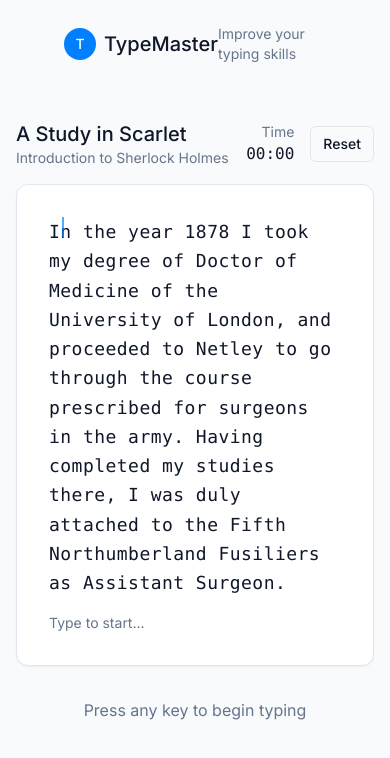
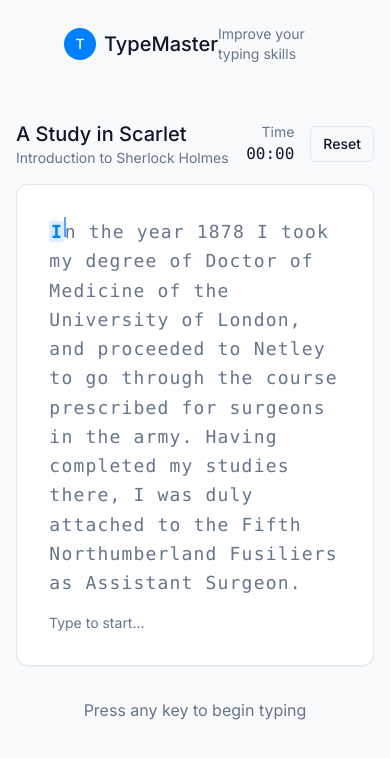
Before and after one commit to pzavar/sherlock-holmes-typing-game, a React (Vite) app: page / in a window 390 px wide. Both pictures are taken after a click on the element 195 px from the left and 303 px from the top of the page. Shown: the top 758 px of the page. Built offline with nearby package versions, Linux system fonts and the light colour scheme.

Commit message:
Improve typing interface aesthetics
Improve the visual appeal of the typing interface by enhancing the highlighting of the next letter to type and increasing responsiveness of the highlighting.

```diff
--- a/src/components/TypingInterface.tsx
+++ b/src/components/TypingInterface.tsx
@@ -33,6 +33,7 @@ const TypingInterface: React.FC<TypingInterfaceProps> = ({
   const [elapsedTime, setElapsedTime] = useState(0);
 
   const textContainerRef = useRef<HTMLDivElement>(null);
+  const currentLetterRef = useRef<HTMLSpanElement>(null);
   const timerRef = useRef<number | null>(null);
 
   // Listen for keyboard input
@@ -116,15 +117,12 @@ const TypingInterface: React.FC<TypingInterfaceProps> = ({
 
   // Scroll text into view as user types
   useEffect(() => {
-    if (textContainerRef.current) {
-      const elements = textContainerRef.current.querySelectorAll('span');
-      if (elements[currentIndex]) {
-        elements[currentIndex].scrollIntoView({
-          behavior: 'smooth',
-          block: 'center',
-          inline: 'center'
-        });
-      }
+    if (currentLetterRef.current) {
+      currentLetterRef.current.scrollIntoView({
+        behavior: 'smooth',
+        block: 'center',
+        inline: 'center'
+      });
     }
   }, [currentIndex]);
 
@@ -210,14 +208,21 @@ const TypingInterface: React.FC<TypingInterfaceProps> = ({
       >
         <div
           ref={textContainerRef}
-          className="typing-text relative min-h-36 mb-4 overflow-hidden"
+          className="typing-text relative min-h-36 mb-4 overflow-hidden leading-relaxed"
         >
           {challenge.text.split('').map((char, index) => {
             const status = getLetterStatus(index);
             return (
               <span
                 key={index}
-                className={`letter-${status}`}
+                ref={status === 'current' ? currentLetterRef : null}
+                className={cn(
+                  "letter-base",
+                  status === 'current' && "letter-current",
+                  status === 'correct' && "letter-correct",
+                  status === 'incorrect' && "letter-incorrect",
+                  status === 'pending' && "letter-pending",
+                )}
               >
                 {char}
                 {status === 'current' && (
--- a/src/index.css
+++ b/src/index.css
@@ -65,15 +65,29 @@
 
   .typing-text {
     @apply font-mono text-lg leading-relaxed tracking-wide;
+    line-height: 2; /* More spacing between lines */
   }
 
   .cursor-blink {
     @apply animate-blink bg-typing-cursor;
+    height: 1.4em; /* Taller cursor */
+    opacity: 0.8;
+  }
+
+  .letter-base {
+    @apply transition-all duration-100;
+    position: relative;
+    margin: 0 0.02em; /* Subtle letter spacing */
   }
 
   .letter-current {
     @apply text-typing-current font-semibold relative;
-    text-shadow: 0 0 1px theme('colors.typing.current');
+    text-shadow: 0 0 8px rgba(0, 119, 255, 0.3); /* Soft glow effect */
+    transform: scale(1.1); /* Slightly larger */
+    background-color: rgba(0, 119, 255, 0.1); /* Subtle background */
+    border-radius: 2px;
+    padding: 0 2px;
+    margin: 0;
   }
 
   .letter-correct {
```
